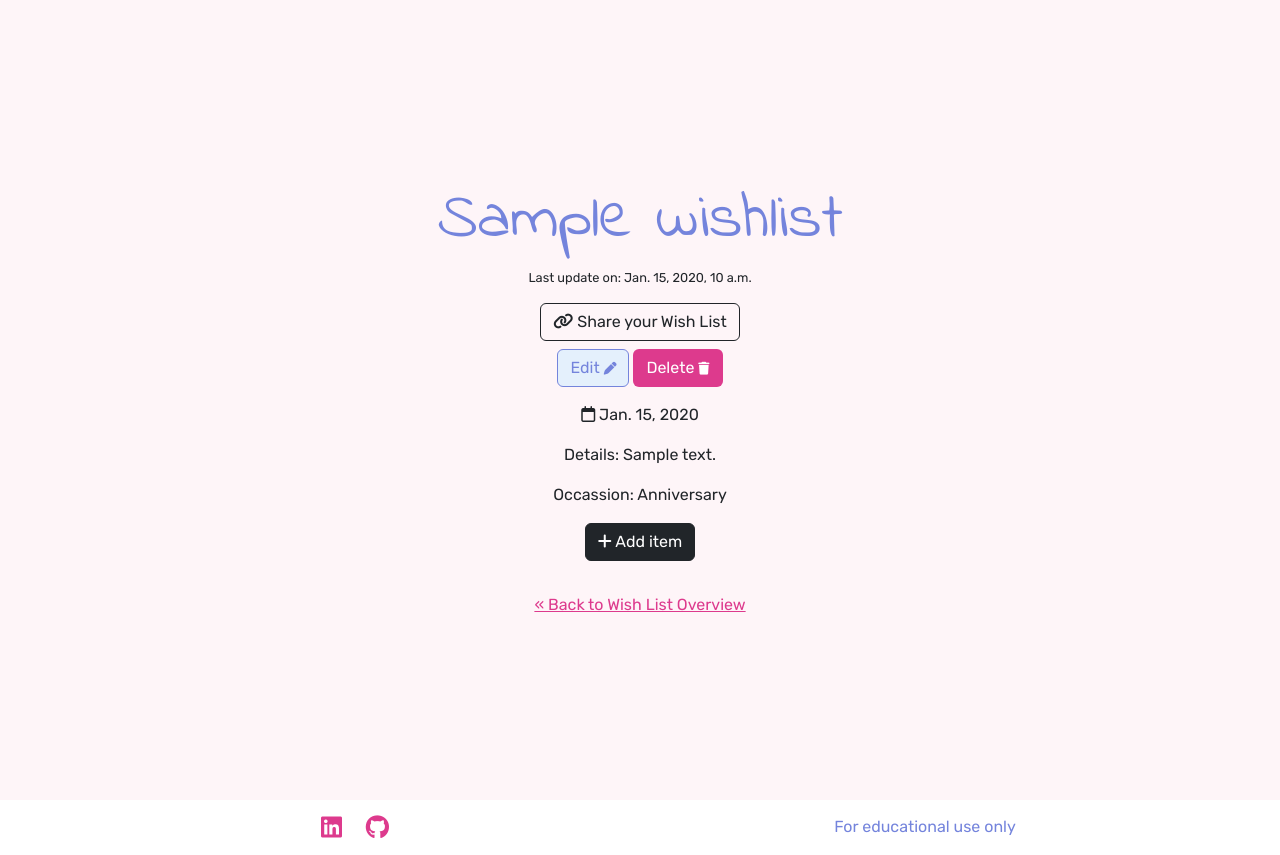
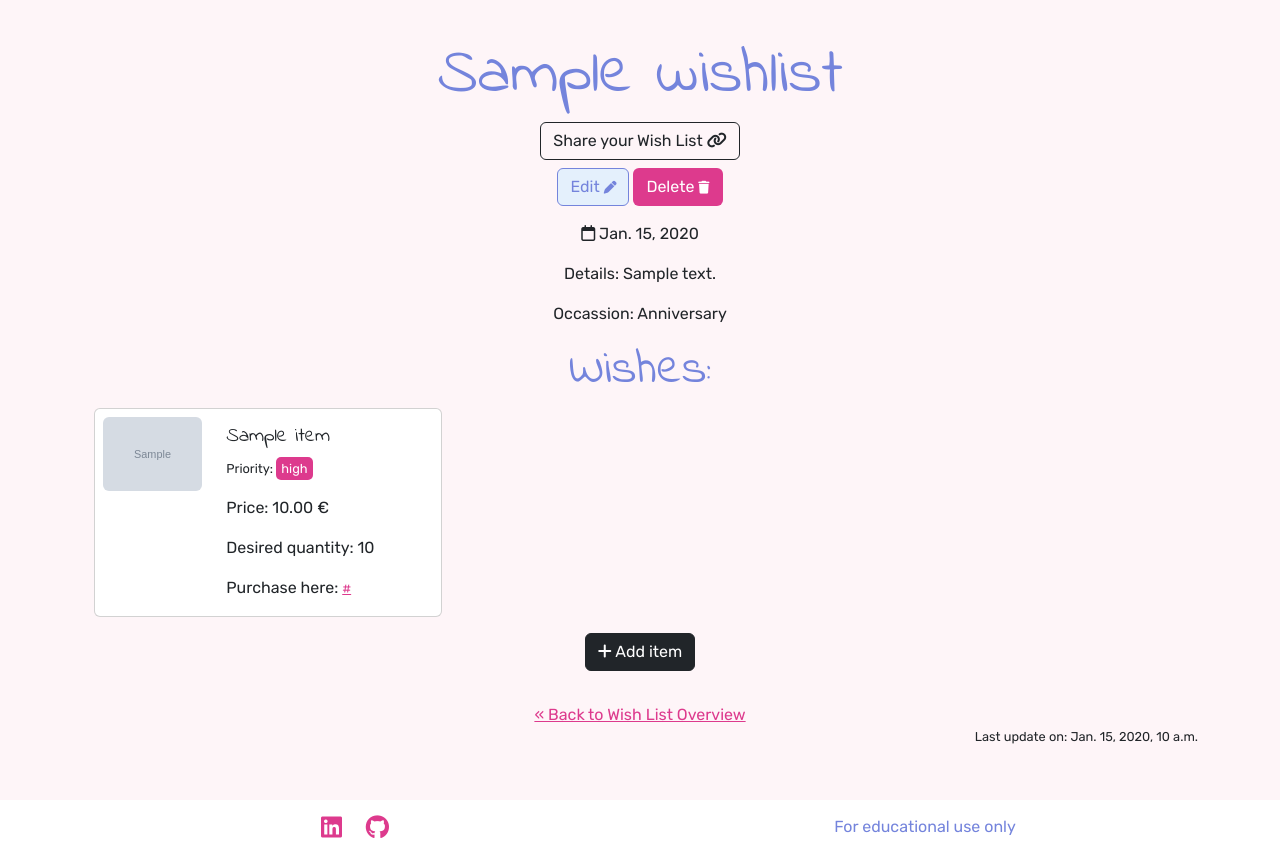
Before and after one commit to queenisabaer/wishlist, a Django app: page /wishlists/1/ in a window 1280 px wide. Shown: the part 110-965 px from the top of the page. Run offline with Django 4.2, Linux system fonts and the light colour scheme; a user stored in the database is signed in; tables that the repository leaves empty hold one stand-in row (values such as "Sample post"); grey boxes marked "Sample" are stand-in pictures; some libraries are stand-ins or nearby versions.

Commit message:
Update wishlist detail page to show added items

```diff
--- a/static/css/style.css
+++ b/static/css/style.css
@@ -200,5 +200,26 @@ main {
 .btn-edit:hover{
     background-color: var(--color-alice-blue);
     color: var(--color-glaucous);
-    border: var(--color-glaucous) 1px solid;;
+    border: var(--color-glaucous) 1px solid;
 }
+
+.priority-button {
+    padding: 2px 5px;
+    border: none;
+    border-radius: 5px;
+    color: white;
+    display: inline-block;
+    text-align: center;
+}
+.priority-low {
+    background-color: rgb(132, 235, 132);
+}
+.priority-medium {
+    background-color: rgb(255, 207, 117);
+}
+.priority-high {
+    background-color: var(--color-magenta);
+}
+.priority-no-priority {
+    background-color: grey;
+}
--- a/wishlists/models.py
+++ b/wishlists/models.py
@@ -86,7 +86,7 @@ class Item(models.Model):
     item_id = models.AutoField(primary_key=True)
     item_name = models.CharField(max_length=250, blank=False, null=False)
     item_link = models.URLField(blank=True)
-    price = models.DecimalField(max_digits=19, decimal_places=2, blank=True)
+    price = models.DecimalField(max_digits=19, decimal_places=2)
     quantity = models.IntegerField()
     priority = models.IntegerField(choices=PRIORITY, default=3)
     wish_list = models.ForeignKey(
@@ -95,7 +95,7 @@ class Item(models.Model):
         )
     # To create, store & use images in models, used a tutorial by Daisy Mc Girr
     image = ResizedImageField(
-        size=[200, None], quality=100, upload_to='items/', force_format='WEBP',
+        size=[300, None], quality=100, upload_to='items/', force_format='WEBP',
         blank=False, null=False, default="items/placeholder_item.webp"
     )
     image_alt = models.CharField(max_length=100, null=False, blank=False, default="item image")
--- a/wishlists/templates/wishlists/wishlist_detail.html
+++ b/wishlists/templates/wishlists/wishlist_detail.html
@@ -9,7 +9,7 @@
   <div class="row justify-content-center">
     <div class="col md-3">
       <h1>{{ wishlist.list_name }}</h1>
-      <p class="helptext">Last update on: {{wishlist.updated_at}}</p>
+
     </div>
   </div>
   <div class="row justify-content-center mb-3">
@@ -23,7 +23,7 @@
         data-bs-toggle="modal"
         data-bs-target="#shareModal"
       >
-        <i class="fa-solid fa-link"></i> Share your Wish List
+      Share your Wish List <i class="fa-solid fa-link"></i>
       </button>
       <!-- Modal -->
       <div
@@ -86,10 +86,54 @@
     </div>
   </div>
   <div class="row justify-content-center">
-    <div class="col-md-6">
+    <div class="col">
       <p><i class="fa-regular fa-calendar"></i> {{wishlist.due_date}}</p>
       <p>Details: {{wishlist.description}}</p>
       <p>Occassion: {{wishlist.get_occassion_display}}</p>
+      <h2>Wishes:</h2>
+
+      <div class="container justify-content-center">
+        <div class="row">
+          {% if items %}
+          <!-- Displaying Items -->
+            {% for item in items %}
+            <div class="col-md-4">
+              <div class="card mb-3" style="max-width: 540px;">
+                <div class="row g-0">
+                  <div class="col-md-4 p-2">
+                    <img src="{{ item.image.url }}" class="img-fluid rounded" alt="{{ item.image_alt }}">
+                  </div>
+                  <div class="col-md-8">
+                    <div class="card-body">
+                      <h5 class="card-title text-start">{{ item.item_name }}</h5>
+                      <p class="card-text text-start helptext">Priority: <span class="priority-button
+                        {% if item.get_priority_display == 'low' %}priority-low{% endif %}
+                        {% if item.get_priority_display == 'medium' %}priority-medium{% endif %}
+                        {% if item.get_priority_display == 'high' %}priority-high{% endif %}
+                        {% if item.get_priority_display == 'no-priority' %}priority-no-priority{% endif %}
+                    ">
+                        {{ item.get_priority_display }}
+                    </span></p>
+                      <p class="card-text text-start">Price: {{ item.price }} €</p>
+                      <p class="card-text text-start">Desired quantity: {{ item.quantity }}</p>
+                      {% if item.item_link %}
+                      <p class="card-text text-start">Purchase here: <a href="{{ item.item_link }}" class="helptext">{{ item.item_link }}</a></p>
+                      {% endif %}
+                    </div>
+                  </div>
+                </div>
+              </div>
+            </div>
+            {% endfor %}
+          {%else %}
+          <!-- Displaying message to add items, if no items-->
+          <div class="col">
+            <p>Seems like you don't have a wish in your wish list yet. Start now by clicking the button:</p>
+          </div>
+          {% endif %}
+        </div>
+    </div>
+
 
       <div>
         <!-- Modal to add items -->
@@ -147,6 +191,7 @@
       {% endif %}
     </div>
   </div>
+  <p class="helptext text-end">Last update on: {{wishlist.updated_at}}</p>
 </div>
 
 {% endblock %}
--- a/wishlists/views.py
+++ b/wishlists/views.py
@@ -3,7 +3,7 @@ from django.contrib import messages
 from django.shortcuts import render, redirect
 from django.urls import reverse_lazy
 from django.views import generic
-from .models import WishList
+from .models import WishList, Item
 from .forms import WishListForm, ItemForm
 
 
@@ -38,7 +38,7 @@ class AddWishList(LoginRequiredMixin, generic.CreateView):
         return reverse_lazy('wishlist_detail', args=[str(self.object.wish_list_id)])
 
 
-class WishListDetail(LoginRequiredMixin, generic.DetailView):
+class WishListDetail(generic.DetailView):
     """ View for displaying details of a single wish list. """
     model = WishList
     template_name = "wishlists/wishlist_detail.html"
@@ -48,6 +48,7 @@ class WishListDetail(LoginRequiredMixin, generic.DetailView):
 
     def get_context_data(self, **kwargs):
         context = super().get_context_data(**kwargs)
+        context['items'] = Item.objects.filter(wish_list=self.object)
         if 'itemForm' not in context:
             context['itemForm'] = ItemForm()
         return context
```
